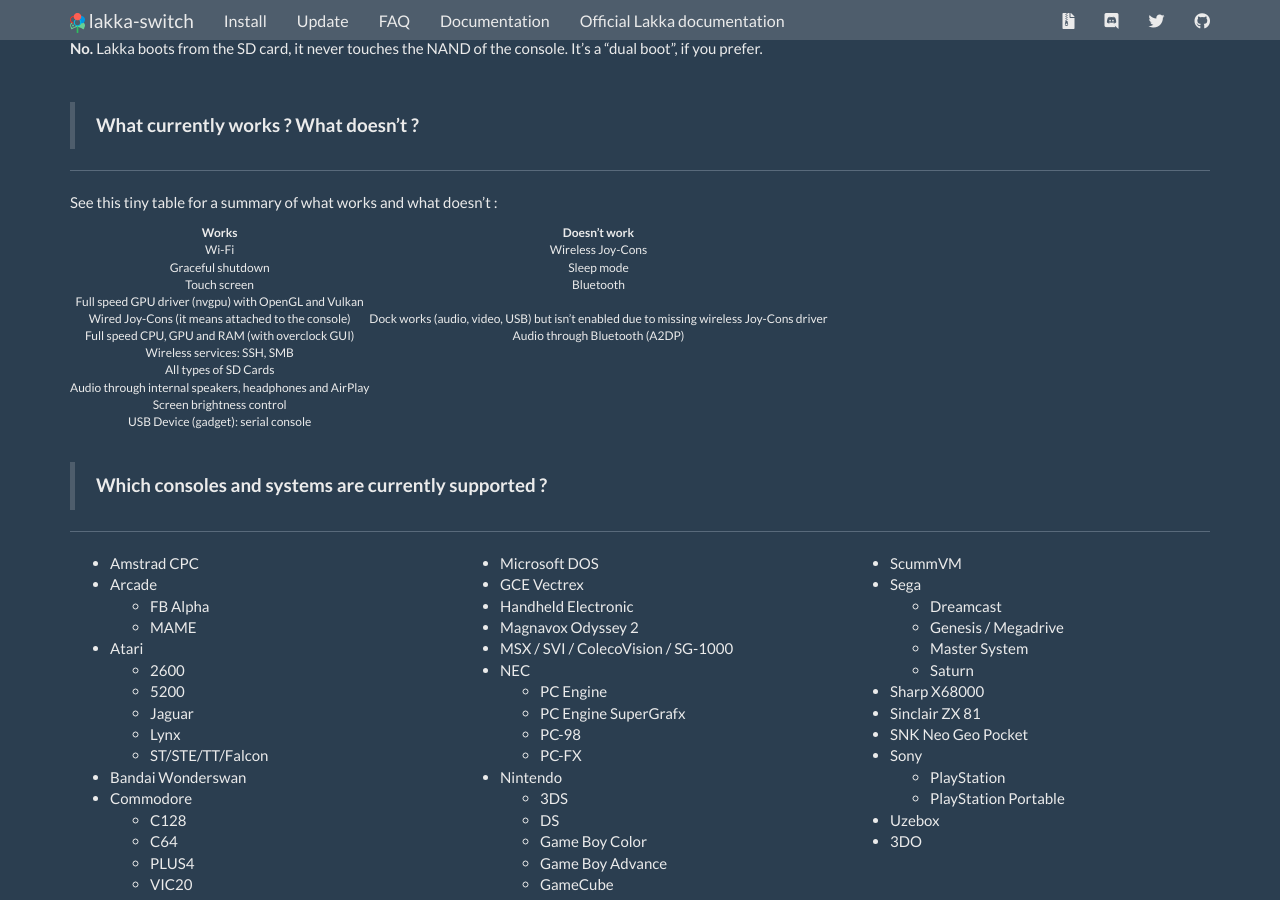
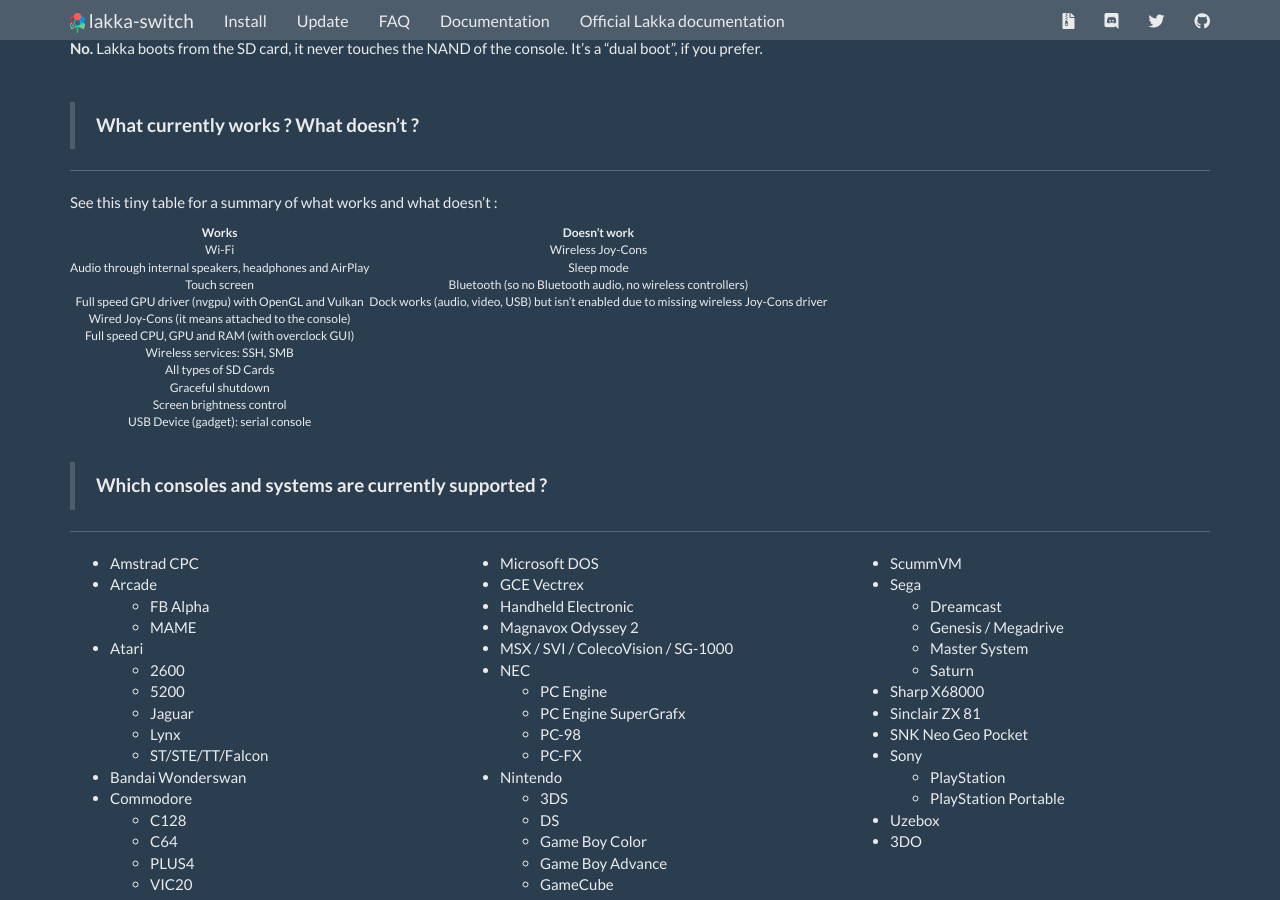
Before and after one commit to lakka-switch/documentation, a Jekyll site: the page built from faq.md, in a window 1280 px wide and 900 px high, scrolled down 535 px. Built offline with Jekyll 4.4.1, drawn with Linux system fonts in a browser that asks for light colours; nearby versions of some CDN libraries.

Commit message:
Update faq.md

```diff
--- a/faq.md
+++ b/faq.md
@@ -33,14 +33,14 @@
 | Works                          | Doesn't work      |
 |:------------------------------:|:-----------------:|
 | Wi-Fi         | Wireless Joy-Cons  |
-| Graceful shutdown          | Sleep mode        |
-| Touch screen                   | Bluetooth |
-| Full speed GPU driver (nvgpu) with OpenGL and Vulkan |      |
-| Wired Joy-Cons (it means attached to the console)                | Dock works (audio, video, USB) but isn't enabled due to missing wireless Joy-Cons driver      |
-| Full speed CPU, GPU and RAM (with overclock GUI)          | Audio through Bluetooth (A2DP)  |
+| Audio through internal speakers, headphones and AirPlay          | Sleep mode        |
+| Touch screen                   | Bluetooth (so no Bluetooth audio, no wireless controllers) |
+| Full speed GPU driver (nvgpu) with OpenGL and Vulkan | Dock works (audio, video, USB) but isn't enabled due to missing wireless Joy-Cons driver     |
+| Wired Joy-Cons (it means attached to the console)                |       |
+| Full speed CPU, GPU and RAM (with overclock GUI)          |   |
 | Wireless services: SSH, SMB                       |                   |
 | All types of SD Cards
-| Audio through internal speakers, headphones and AirPlay  | |
+| Graceful shutdown  | |
 | Screen brightness control | |
 | USB Device (gadget): serial console | |
 
```
